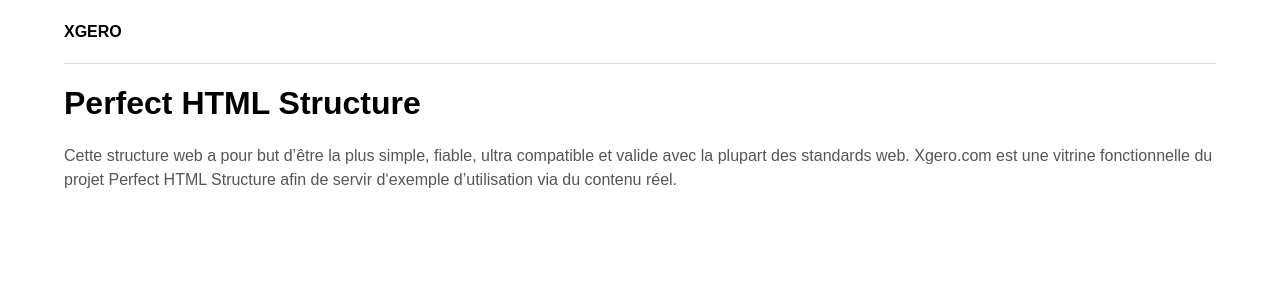
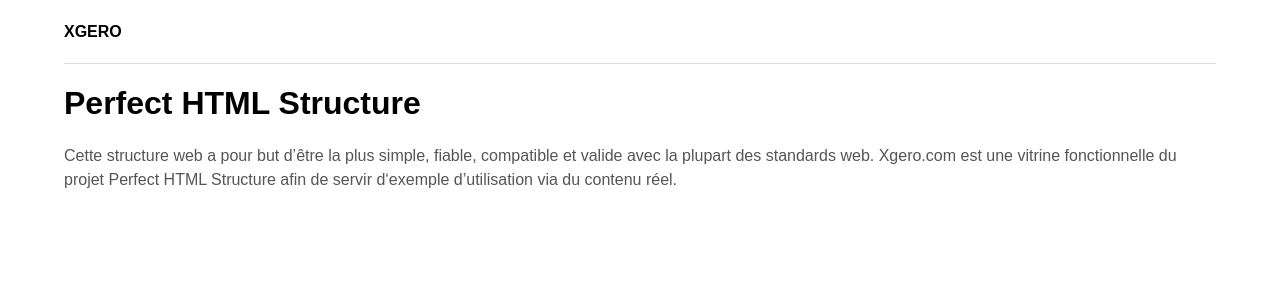
Before and after one commit to Xgero/Perfect-HTML-Structure, a PHP site: page / in a window 1280 px wide. Shown: the top 300 px of the page. Run offline with PHP 8.4, Linux system fonts and the light colour scheme.

Commit message:
Update index.php

```diff
--- a/index.php
+++ b/index.php
@@ -21,7 +21,7 @@
 
 		<div class="container">
 			<h1>Perfect HTML Structure</h1>
-			<p class="grey">Cette structure web a pour but d’être la plus simple, fiable, ultra compatible et valide avec la plupart des standards web.
+			<p class="grey">Cette structure web a pour but d’être la plus simple, fiable, compatible et valide avec la plupart des standards web.
 			Xgero.com est une vitrine fonctionnelle du projet Perfect HTML Structure afin de servir d‘exemple d’utilisation via du contenu réel. </p>
 		</div>
 
```
